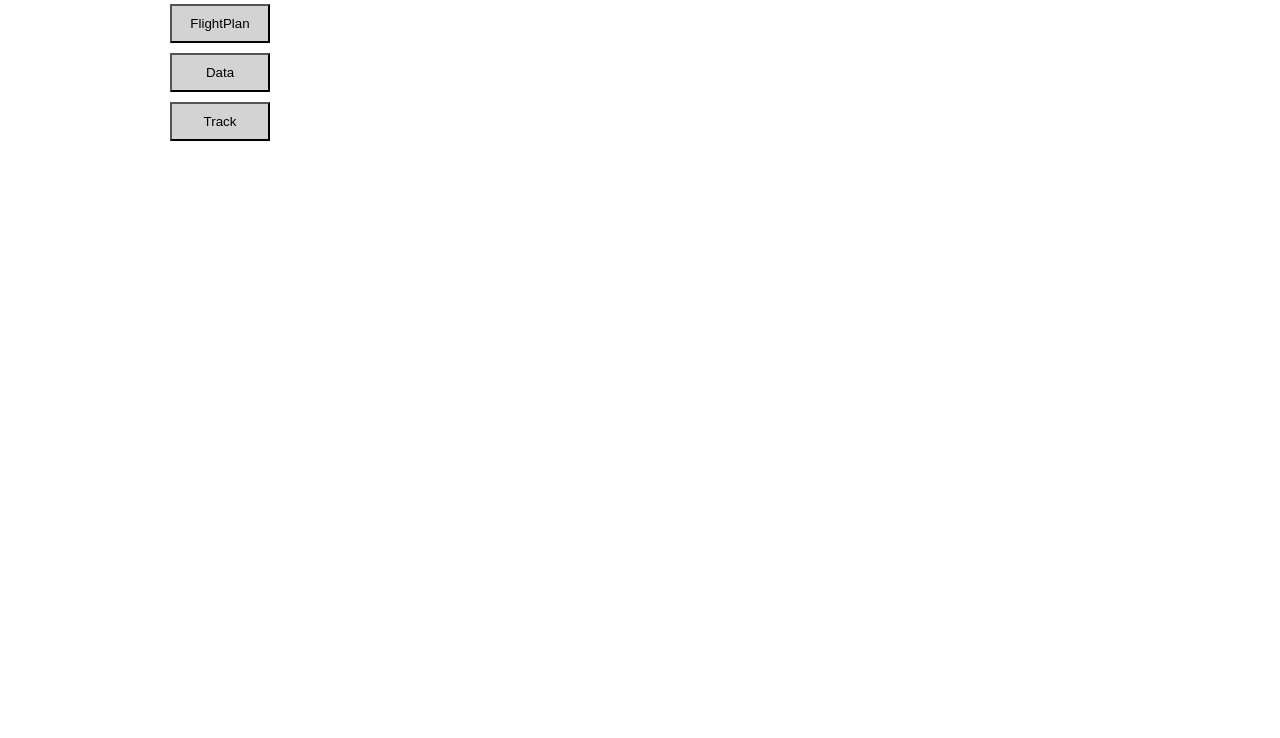
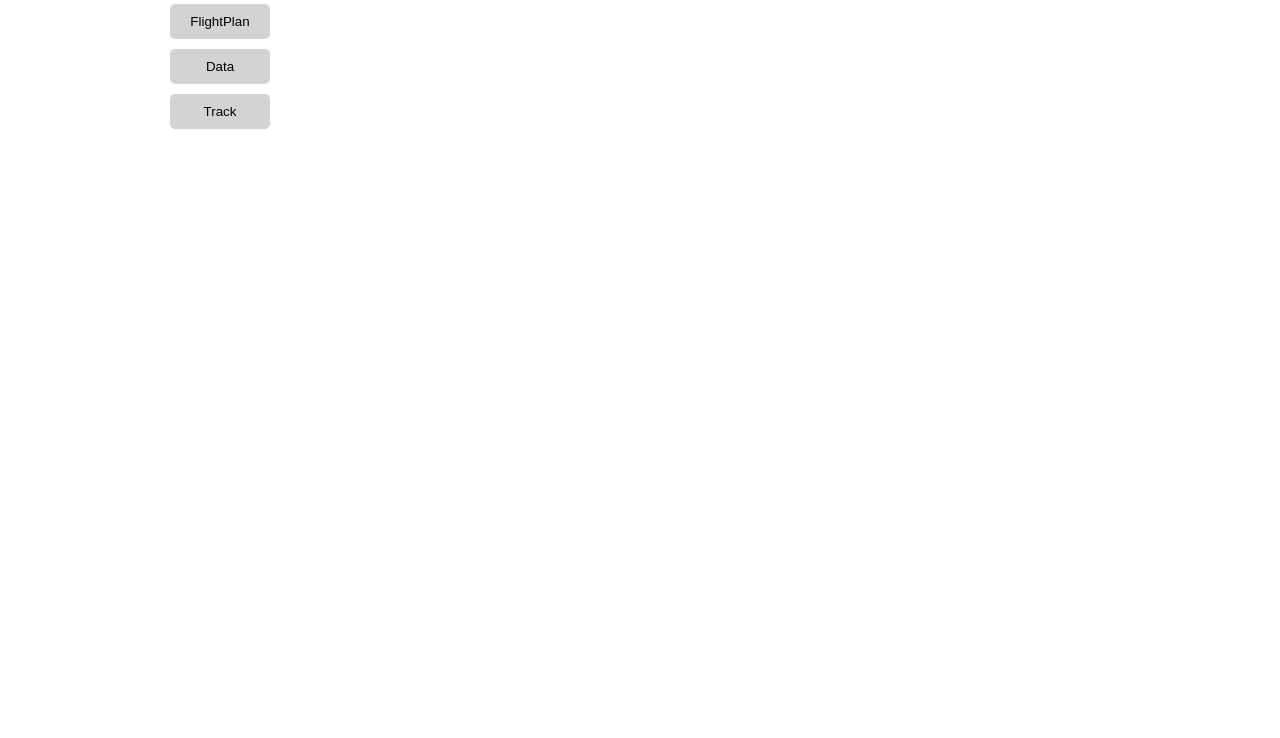
Before and after one commit to mattru/Project-Group-33, an Electron app: page taal-app/index.html in a window 1280 px wide. Shown: the part 62-800 px from the top of the page. Drawn offline with Linux system fonts and the light colour scheme.

Commit message:
fixed buttons

```diff
--- a/taal-app/style.css
+++ b/taal-app/style.css
@@ -85,11 +85,13 @@ img {
 #tabBTN {
   padding: 10px;
   margin: 10px;
+  border: 0px;
   width: 100px;
   background-color: lightgrey;
   align-items: center;
   align: center;
   display: block;
+  border-radius: 5px;
 }
 #tabBTN:hover {
     background-color: rgb(90, 90, 90);
```
